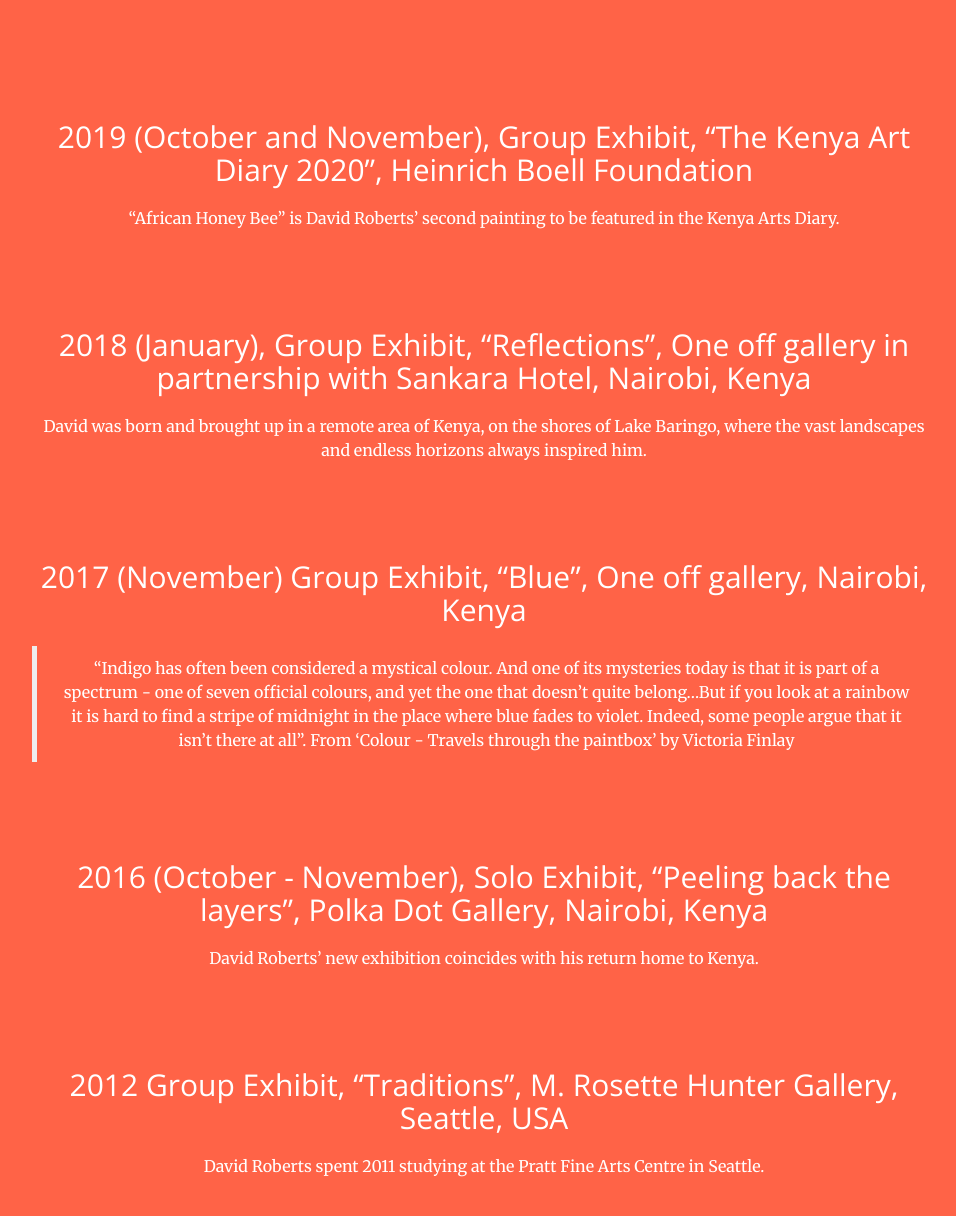
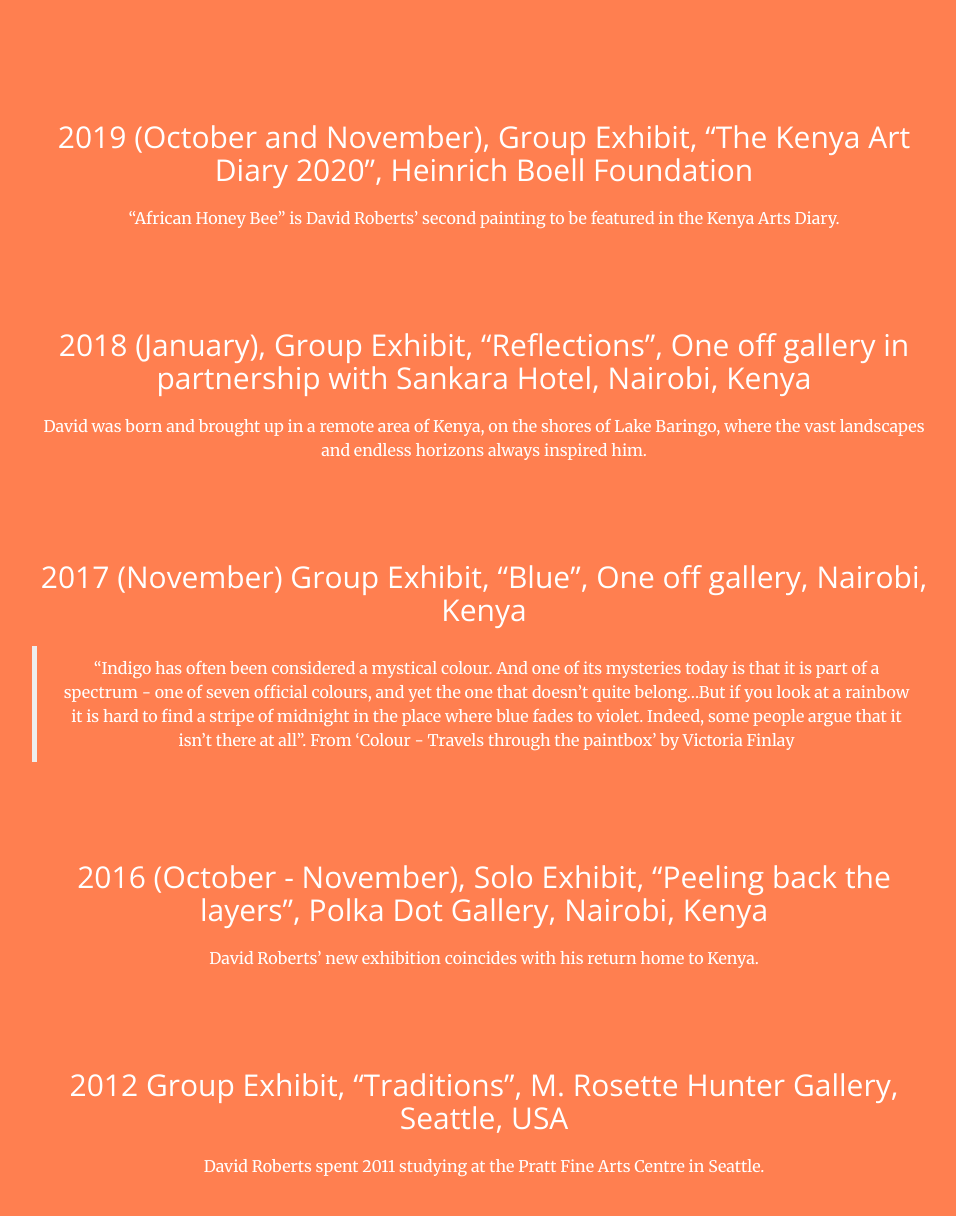
Before and after one commit to dwmroberts/dwmroberts.github.io, a Jekyll site: the page built from blog.markdown, in a window 1280 px wide and 1400 px high. Shown: the part 168-1384 px from the top of the window, without its empty margins (176-1132 px from the left). Built offline with Jekyll 4.4.1, drawn with Linux system fonts in a browser that asks for light colours; comment, search, counter and statistics services are not loaded.

Commit message:
coral instead of tomato

```diff
--- a/_sass/_base.scss
+++ b/_sass/_base.scss
@@ -45,7 +45,7 @@
 .bg-primary {
     //background-color: $theme-primary;
     //background-color: coral;
-    background-color: tomato;
+    background-color: coral;
 
     a {
       color: #fff;
```
